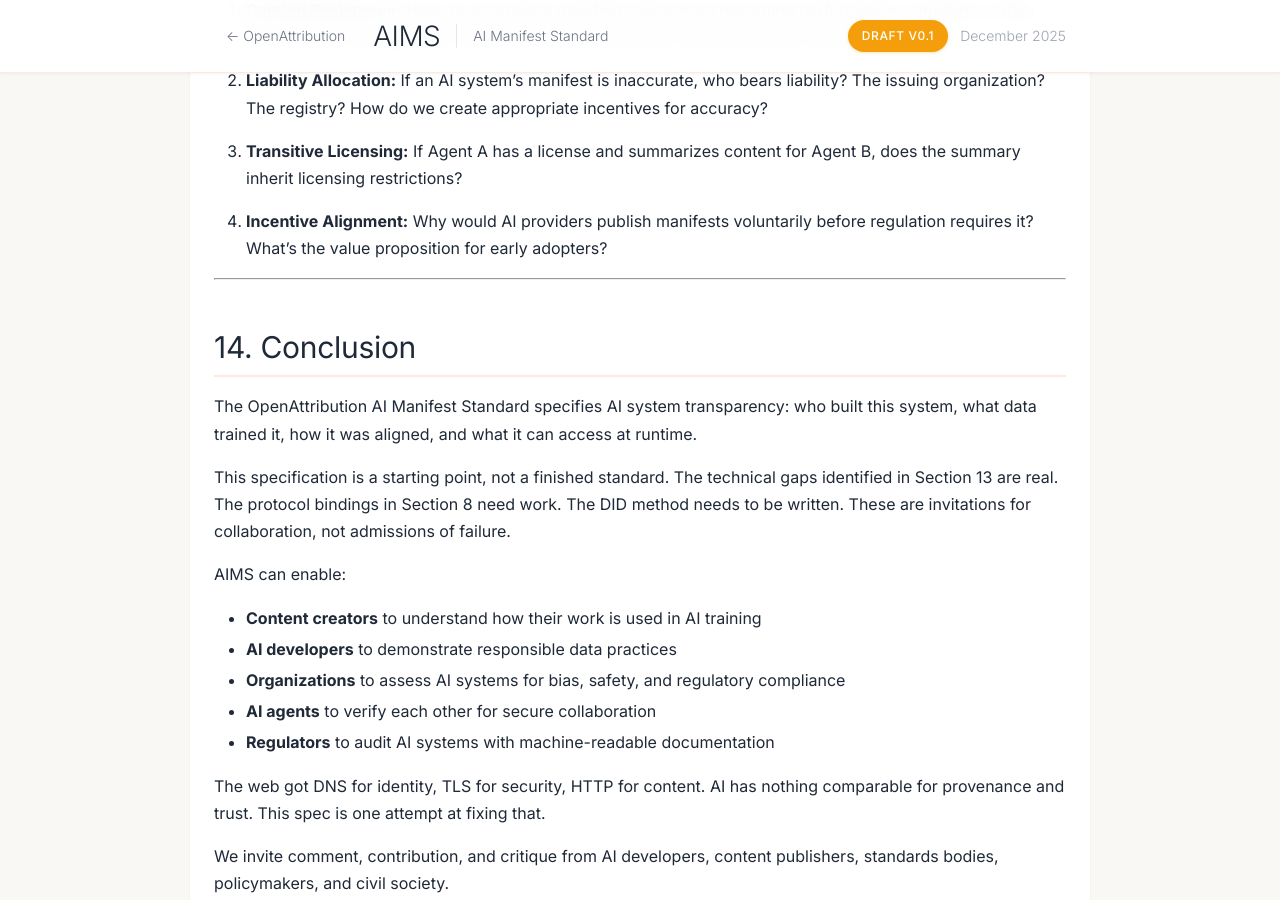
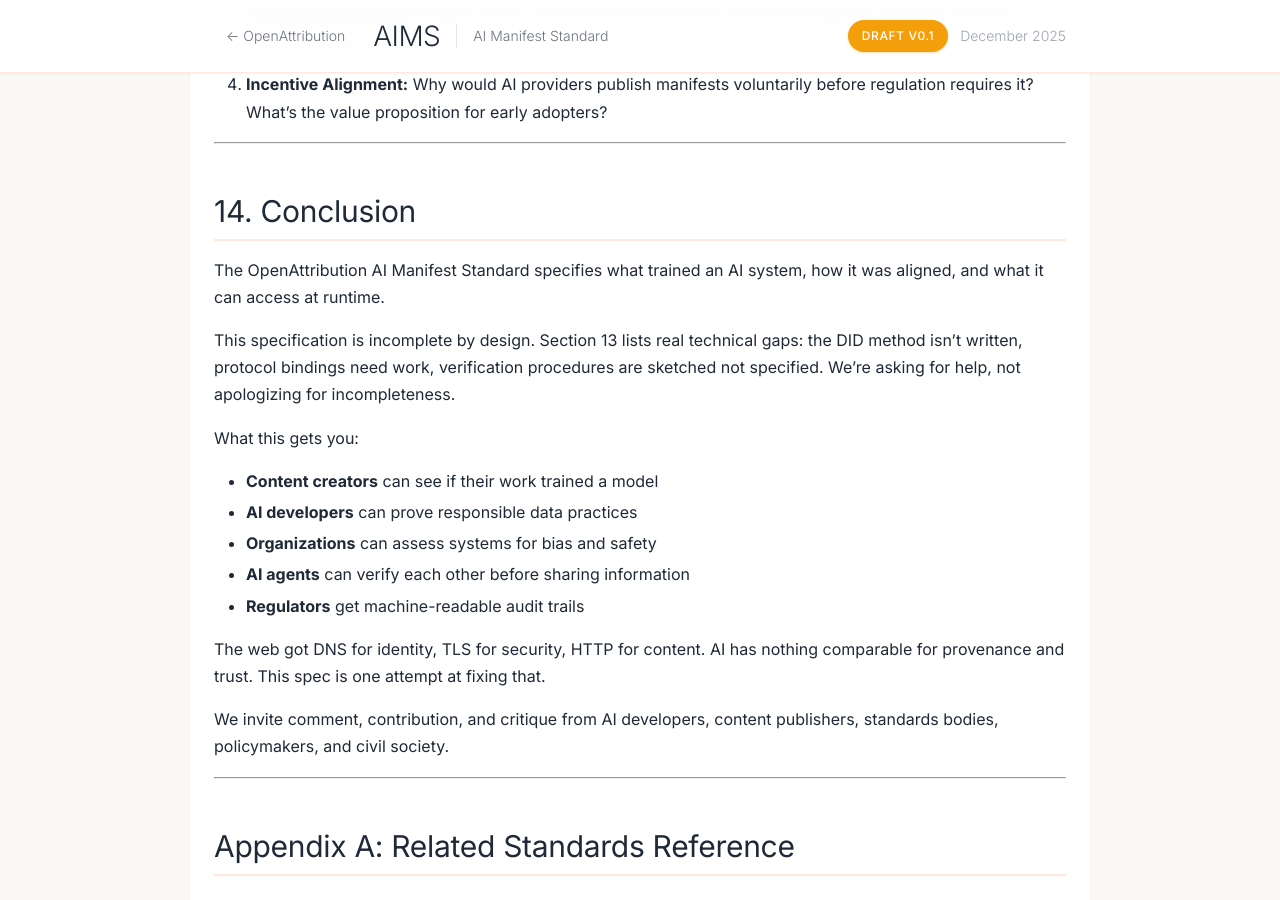
Before and after one commit to openattribution-org/website, a Jekyll site: the page built from aims/SPECIFICATION.md, in a window 1280 px wide and 900 px high, scrolled down 33609 px. Built offline with Jekyll 4.4.1, drawn with Linux system fonts in a browser that asks for light colours; some of the changed text lies outside the part shown.

Commit message:
Remove more AI writing patterns from spec
Fixed formulaic structures:

1. Architecture intro
   Before: 'has four components that form a complete trust and transparency layer'
   After: 'has four components:'

2. Verifiable Credentials section
   Before: 'This provides:' + bullet list
   After: 'which gets you [inline list]'

3. Conclusion (biggest change)
   Before: 'specifies AI system transparency: who built...'
   After: 'specifies what trained an AI system...'

   Before: 'starting point, not a finished standard... invitations for collaboration, not admissions of failure'
   After: 'incomplete by design... We're asking for help, not apologizing'

   Before: 'AIMS can enable: [bullet list with 'to' infinitives]'
   After: 'What this gets you: [direct statements with active verbs]'

More conversational, less corporate/AI cadence.

🤖 Generated with [Claude Code](https://claude.com/claude-code)

Co-Authored-By: Claude <noreply@anthropic.com>

```diff
--- a/aims/SPECIFICATION.md
+++ b/aims/SPECIFICATION.md
@@ -98,7 +98,7 @@ The OpenAttribution AI Manifest Standard follows these principles:
 
 ## 4. Architecture Overview
 
-The OpenAttribution AI Manifest Standard has four components that form a complete trust and transparency layer.
+The OpenAttribution AI Manifest Standard has four components:
 
 ### 4.1 AI System Identifier (Fingerprint)
 
@@ -861,12 +861,7 @@ AIMS uses DIDs as the core identifier for AI systems. The DID specification (W3C
 
 ### 9.2 W3C Verifiable Credentials
 
-AI Manifests can be packaged as Verifiable Credentials (W3C Recommendation, May 2025). This provides:
-
-- Cryptographic signing by the issuing organization
-- Selective disclosure of manifest sections
-- Revocation and status checking
-- Credential chaining for derivative models
+AI Manifests can be packaged as Verifiable Credentials (W3C Recommendation, May 2025), which gets you cryptographic signing, selective disclosure, revocation checking, and credential chaining for derivative models.
 
 ### 9.3 Really Simple Licensing (RSL)
 
@@ -1143,17 +1138,17 @@ These questions are explicitly left open for community input. They represent are
 
 ## 14. Conclusion
 
-The OpenAttribution AI Manifest Standard specifies AI system transparency: who built this system, what data trained it, how it was aligned, and what it can access at runtime.
+The OpenAttribution AI Manifest Standard specifies what trained an AI system, how it was aligned, and what it can access at runtime.
 
-This specification is a starting point, not a finished standard. The technical gaps identified in Section 13 are real. The protocol bindings in Section 8 need work. The DID method needs to be written. These are invitations for collaboration, not admissions of failure.
+This specification is incomplete by design. Section 13 lists real technical gaps: the DID method isn't written, protocol bindings need work, verification procedures are sketched not specified. We're asking for help, not apologizing for incompleteness.
 
-AIMS can enable:
+What this gets you:
 
-- **Content creators** to understand how their work is used in AI training
-- **AI developers** to demonstrate responsible data practices
-- **Organizations** to assess AI systems for bias, safety, and regulatory compliance
-- **AI agents** to verify each other for secure collaboration
-- **Regulators** to audit AI systems with machine-readable documentation
+- **Content creators** can see if their work trained a model
+- **AI developers** can prove responsible data practices
+- **Organizations** can assess systems for bias and safety
+- **AI agents** can verify each other before sharing information
+- **Regulators** get machine-readable audit trails
 
 The web got DNS for identity, TLS for security, HTTP for content. AI has nothing comparable for provenance and trust. This spec is one attempt at fixing that.
 
```
